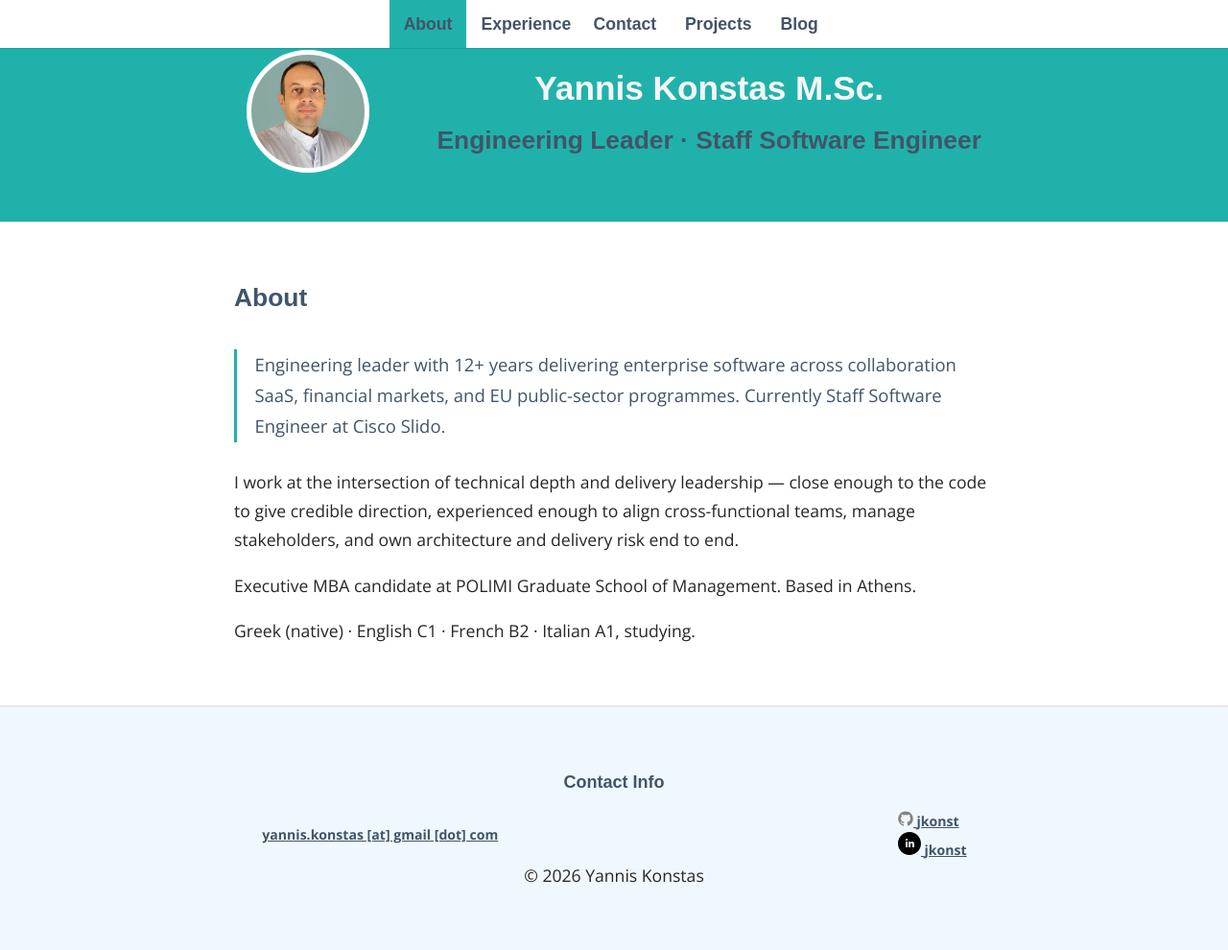
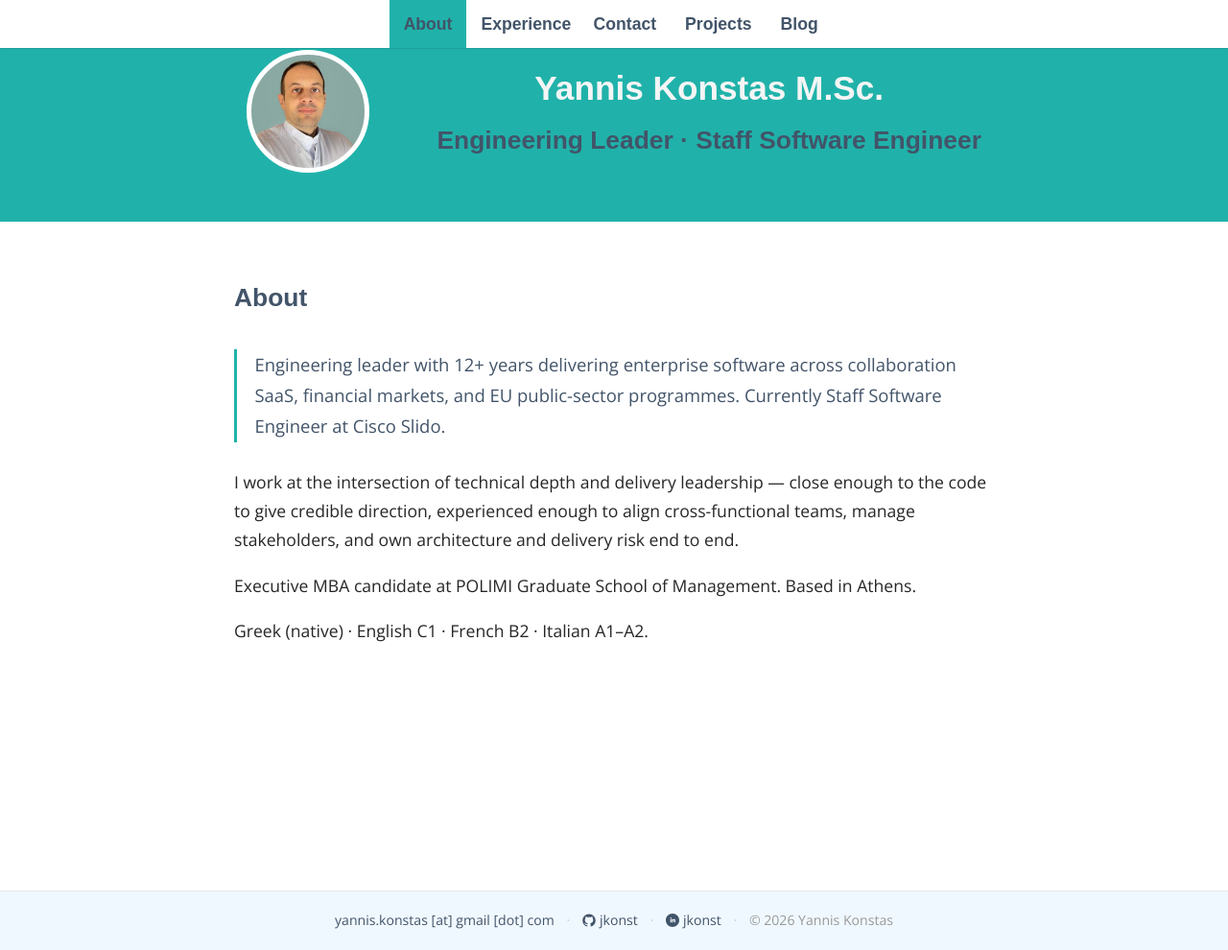
Before and after one commit to jkonst/jkonst.github.io, a Jekyll site: the page built from _pages/01_about.md, in a window 1280 px wide and 990 px high. Shown: the whole window at 96% size. Built offline with Jekyll 4.4.1, drawn with Linux system fonts in a browser that asks for light colours; some web fonts are replaced.

Commit message:
fix: compact footer, balance header padding, update Italian level to A1-A2

```diff
--- a/_includes/footer.html
+++ b/_includes/footer.html
@@ -1,34 +1,17 @@
 <footer>
-	<div class="wrapper">
-		<div class="footer-heading">Contact Info</div>
-                <div class="contact-details">
-                  <div class="footer-item">
-			<ul class="contact-list">
-				<li>
-					<a href="mailto:yannis.konstas@gmail.com">yannis.konstas [at] gmail [dot] com</a>
-				</li>
-                        </ul>
-                  </div>
-                  <div class="footer-item social">
-                     <div>
-			<a href="https://github.com/jkonst">
-				<span class="icon icon--github">
-<svg viewBox="0 0 16 16" width="16px" height="16px"><path fill="#828282" d="M7.999,0.431c-4.285,0-7.76,3.474-7.76,7.761 c0,3.428,2.223,6.337,5.307,7.363c0.388,0.071,0.53-0.168,0.53-0.374c0-0.184-0.007-0.672-0.01-1.32 c-2.159,0.469-2.614-1.04-2.614-1.04c-0.353-0.896-0.862-1.135-0.862-1.135c-0.705-0.481,0.053-0.472,0.053-0.472 c0.779,0.055,1.189,0.8,1.189,0.8c0.692,1.186,1.816,0.843,2.258,0.645c0.071-0.502,0.271-0.843,0.493-1.037 C4.86,11.425,3.049,10.76,3.049,7.786c0-0.847,0.302-1.54,0.799-2.082C3.768,5.507,3.501,4.718,3.924,3.65 c0,0,0.652-0.209,2.134,0.796C6.677,4.273,7.34,4.187,8,4.184c0.659,0.003,1.323,0.089,1.943,0.261 c1.482-1.004,2.132-0.796,2.132-0.796c0.423,1.068,0.157,1.857,0.077,2.054c0.497,0.542,0.798,1.235,0.798,2.082 c0,2.981-1.814,3.637-3.543,3.829c0.279,0.24,0.527,0.713,0.527,1.437c0,1.037-0.01,1.874-0.01,2.129 c0,0.208,0.14,0.449,0.534,0.373c3.081-1.028,5.302-3.935,5.302-7.362C15.76,3.906,12.285,0.431,7.999,0.431z"></path></svg>
-				</span>
-				<span class="username">jkonst</span>
-			</a>
-		     </div>
-                     <div>
-			<a href="https://www.linkedin.com/in/jkonst" class="linkedin-icon">
-			<span class="icon icon--linkedin">
-				<svg xmlns="http://www.w3.org/2000/svg" width="24" height="24" viewBox="0 0 24 24"><path d="M12 0c-6.627 0-12 5.373-12 12s5.373 12 12 12 12-5.373 12-12-5.373-12-12-12zm-2 16h-2v-6h2v6zm-1-6.891c-.607 0-1.1-.496-1.1-1.109 0-.612.492-1.109 1.1-1.109s1.1.497 1.1 1.109c0 .613-.493 1.109-1.1 1.109zm8 6.891h-1.998v-2.861c0-1.881-2.002-1.722-2.002 0v2.861h-2v-6h2v1.093c.872-1.616 4-1.736 4 1.548v3.359z"></path></svg>
-			</span>
-			<span class="username">jkonst</span></a>
-		     </div>
-                  </div>
-                </div>
-
-      &copy; {{ 'now' | date: "%Y" }} Yannis Konstas
-       </div>
-
+	<div class="footer-inner">
+		<a href="mailto:yannis.konstas@gmail.com">yannis.konstas [at] gmail [dot] com</a>
+		<span class="footer-sep">&middot;</span>
+		<a href="https://github.com/jkonst" aria-label="GitHub">
+			<svg viewBox="0 0 16 16" width="14px" height="14px"><path d="M7.999,0.431c-4.285,0-7.76,3.474-7.76,7.761 c0,3.428,2.223,6.337,5.307,7.363c0.388,0.071,0.53-0.168,0.53-0.374c0-0.184-0.007-0.672-0.01-1.32 c-2.159,0.469-2.614-1.04-2.614-1.04c-0.353-0.896-0.862-1.135-0.862-1.135c-0.705-0.481,0.053-0.472,0.053-0.472 c0.779,0.055,1.189,0.8,1.189,0.8c0.692,1.186,1.816,0.843,2.258,0.645c0.071-0.502,0.271-0.843,0.493-1.037 C4.86,11.425,3.049,10.76,3.049,7.786c0-0.847,0.302-1.54,0.799-2.082C3.768,5.507,3.501,4.718,3.924,3.65 c0,0,0.652-0.209,2.134,0.796C6.677,4.273,7.34,4.187,8,4.184c0.659,0.003,1.323,0.089,1.943,0.261 c1.482-1.004,2.132-0.796,2.132-0.796c0.423,1.068,0.157,1.857,0.077,2.054c0.497,0.542,0.798,1.235,0.798,2.082 c0,2.981-1.814,3.637-3.543,3.829c0.279,0.24,0.527,0.713,0.527,1.437c0,1.037-0.01,1.874-0.01,2.129 c0,0.208,0.14,0.449,0.534,0.373c3.081-1.028,5.302-3.935,5.302-7.362C15.76,3.906,12.285,0.431,7.999,0.431z"/></svg>
+			jkonst
+		</a>
+		<span class="footer-sep">&middot;</span>
+		<a href="https://www.linkedin.com/in/jkonst" aria-label="LinkedIn">
+			<svg xmlns="http://www.w3.org/2000/svg" width="14" height="14" viewBox="0 0 24 24"><path d="M12 0c-6.627 0-12 5.373-12 12s5.373 12 12 12 12-5.373 12-12-5.373-12-12-12zm-2 16h-2v-6h2v6zm-1-6.891c-.607 0-1.1-.496-1.1-1.109 0-.612.492-1.109 1.1-1.109s1.1.497 1.1 1.109c0 .613-.493 1.109-1.1 1.109zm8 6.891h-1.998v-2.861c0-1.881-2.002-1.722-2.002 0v2.861h-2v-6h2v1.093c.872-1.616 4-1.736 4 1.548v3.359z"/></svg>
+			jkonst
+		</a>
+		<span class="footer-sep">&middot;</span>
+		<span class="footer-copyright">&copy; {{ 'now' | date: "%Y" }} Yannis Konstas</span>
+	</div>
 </footer>
--- a/_pages/01_about.md
+++ b/_pages/01_about.md
@@ -11,5 +11,5 @@ permalink: /about/
 
   <p>Executive MBA candidate at POLIMI Graduate School of Management. Based in Athens.</p>
 
-  <p>Greek (native) &middot; English C1 &middot; French B2 &middot; Italian A1, studying.</p>
+  <p>Greek (native) &middot; English C1 &middot; French B2 &middot; Italian A1–A2.</p>
 </div>
--- a/_sass/_layout.scss
+++ b/_sass/_layout.scss
@@ -166,51 +166,48 @@ aside {
 }
 
 footer {
-  text-align: center;
-  padding: 5%;
-  border-top: 2px solid #e8e8e8;
+  padding: 1.1em 5%;
+  border-top: 1px solid #e8e8e8;
   background-color: aliceblue;
   flex-shrink: 0;
 
-  .wrapper {
+  .footer-inner {
+    display: flex;
+    justify-content: center;
+    align-items: center;
+    flex-wrap: wrap;
+    gap: 0.5em 0.9em;
+    font-size: 0.8em;
+    color: #666;
+  }
 
-    .footer-heading {
-      font-size: 18px;
-      margin-bottom: 15px;
-      color: #425469;
-      font-family: "Muli", sans-serif;
-      font-weight: 800;
+  a {
+    color: $link-color;
+    text-decoration: none;
+    font-weight: normal;
+    display: inline-flex;
+    align-items: center;
+    gap: 0.3em;
+
+    svg {
+      fill: currentColor;
+      flex-shrink: 0;
     }
 
-    .contact-details {
-      font-size: .8em;
-      display: flex;
-      flex-direction: row;
-
-      a:hover {
-        color: black;
-      }
-    }
-
-    .footer-item {
-      display: flex;
-      flex-direction: column;
-      margin: 0 auto;
-    }
-
-    .social div {
-      display: flex;
-      flex-direction: row;
-      align-items: center;
-      justify-content: space-between;
-    }
-
-    .contact-list {
-      list-style: none;
-      margin-left: -39px;
+    &:hover {
+      color: $header;
+      text-decoration: none;
     }
   }
 
+  .footer-sep {
+    color: #ccc;
+    user-select: none;
+  }
+
+  .footer-copyright {
+    color: #999;
+  }
 }
 
 form.contact-jk textarea[type="text"] {
@@ -384,6 +381,7 @@ td.second {
 
   header {
     padding-top: 85px;
+    padding-bottom: 40px;
   }
 
   #info-wrapper ul li {
@@ -407,6 +405,7 @@ td.second {
 
   header {
     padding-top: 60px;
+    padding-bottom: 30px;
   }
 
   #photo-placeholder {
```
Also changed, not shown: _pages/02_experience.md (+1 -1 lines).
